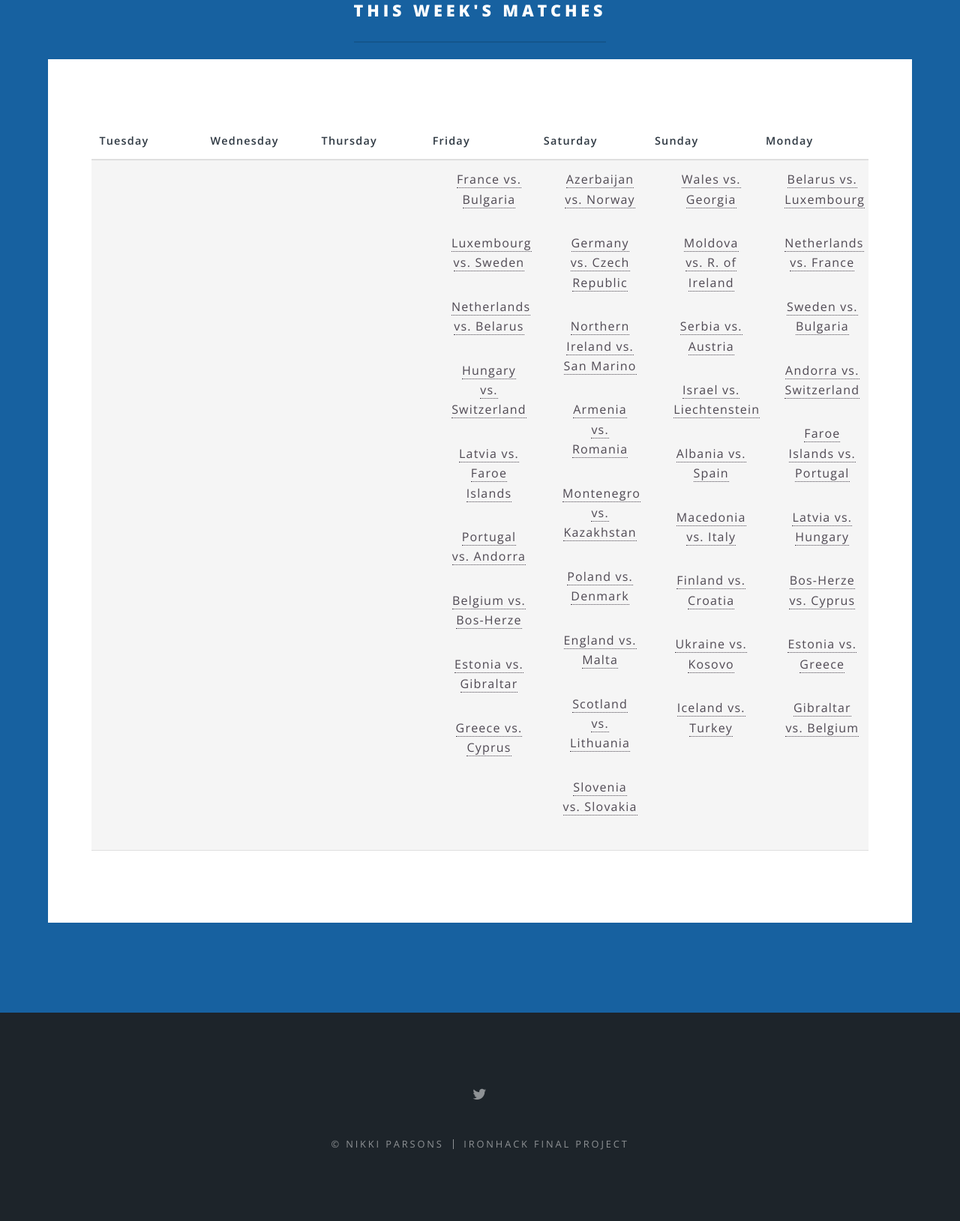
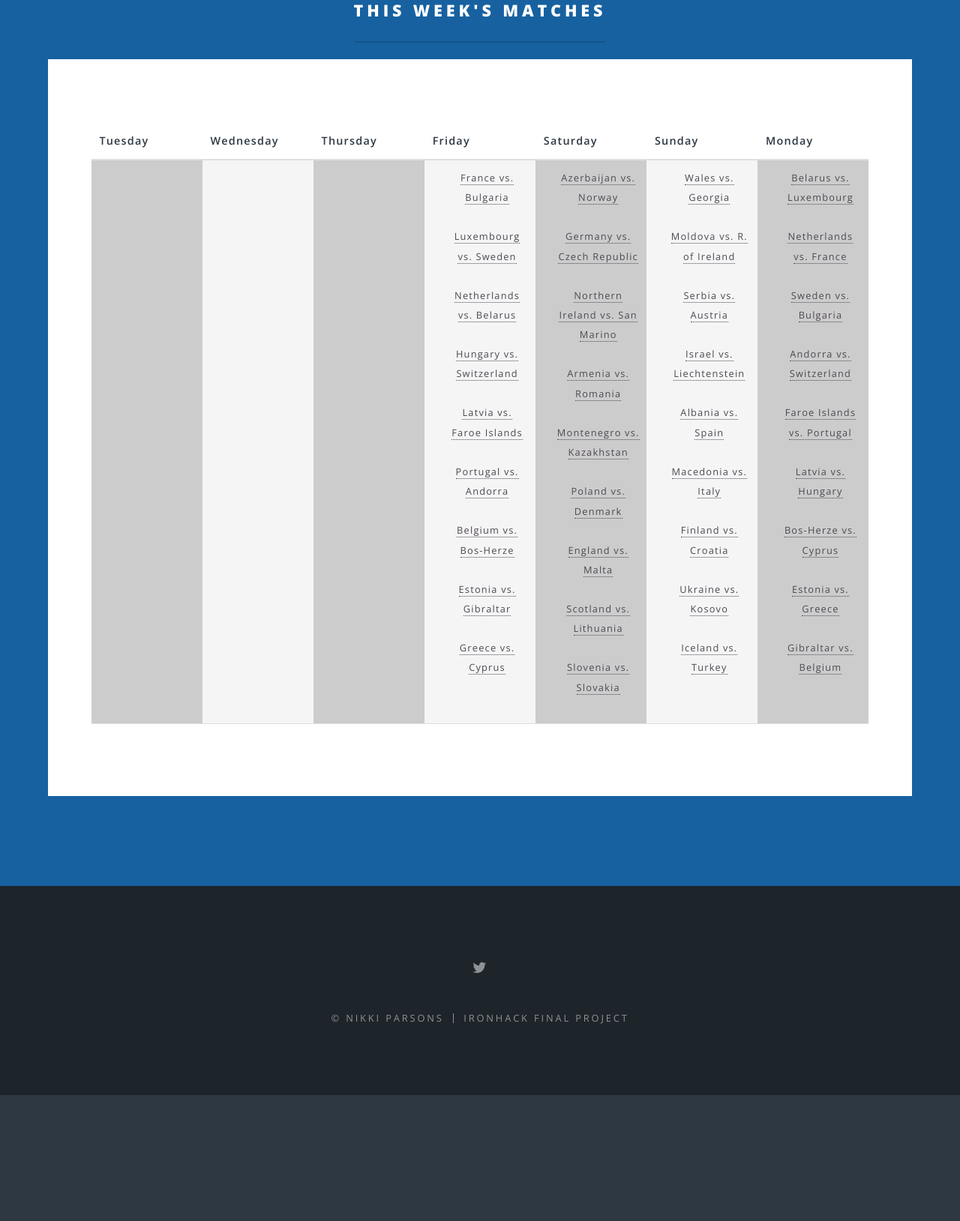
Before and after one commit to nikkiparsons/matchfinder, a Rails app: page / in a window 1280 px wide. Shown: the part 949-2578 px from the top of the page at 75% size. After the commit the page ends 2410 px from the top, so only its background shows below. Run offline with Rails 7, Linux system fonts and the light colour scheme; data comes from the database, SQL or seed files in the repository; style sheets or scripts are compiled from the project's sources; some libraries are stand-ins or nearby versions.

Commit message:
Home page calendar alternate colors and added map back to match page

```diff
--- a/app/assets/stylesheets/home.scss
+++ b/app/assets/stylesheets/home.scss
@@ -5,4 +5,22 @@
 
 #home-cal {
   table-layout: fixed;
+
+  th {
+        color: #2E3842;
+  			font-size: 0.9em;
+  			font-weight: 600;
+  			padding: 0 0.75em 0.75em 0.75em;
+  			text-align: left;
+  		}
+
+  td:nth-child(2n+1) {background: #CCC}
+
+  td {
+    font-size: 0.8em;
+  }
 }
+
+#center-text {
+  text-align: center;
+}
--- /dev/null
+++ b/app/assets/stylesheets/matches.scss
@@ -0,0 +1,5 @@
+#map {
+   width: 100%;
+   height: 400px;
+   background-color: grey;
+ }
--- a/app/views/home/index.html.erb
+++ b/app/views/home/index.html.erb
@@ -36,9 +36,10 @@
               </tr>
               </thead>
               <tbody>
+              <col><col><col><col><col><col><col>
               <tr>
                 <% @matches_by_day.each do |matches| %>
-                  <td width="(100/7)%">
+                  <td width="(100/7)%" id="center-text">
                     <% matches.each do |match| %>
                       <ul id="main-cal">
                         <li class="home-cal">
--- a/app/views/matches/show.html.erb
+++ b/app/views/matches/show.html.erb
@@ -60,7 +60,7 @@
           <script>
             function initMap() {
               var map = new google.maps.Map(document.getElementById('map'), {
-                zoom: 14,
+                zoom: 16,
               });
             // Try HTML5 geolocation.
               if (navigator.geolocation) {
```
